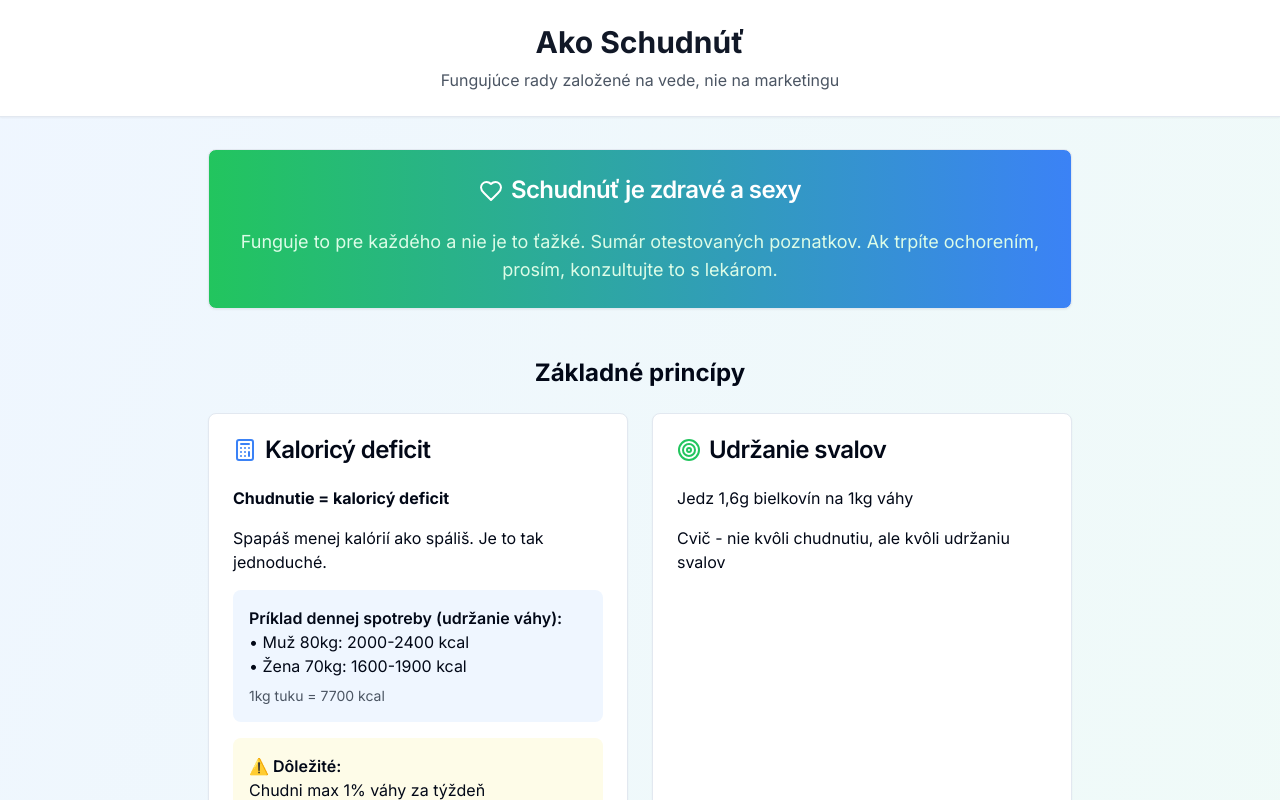
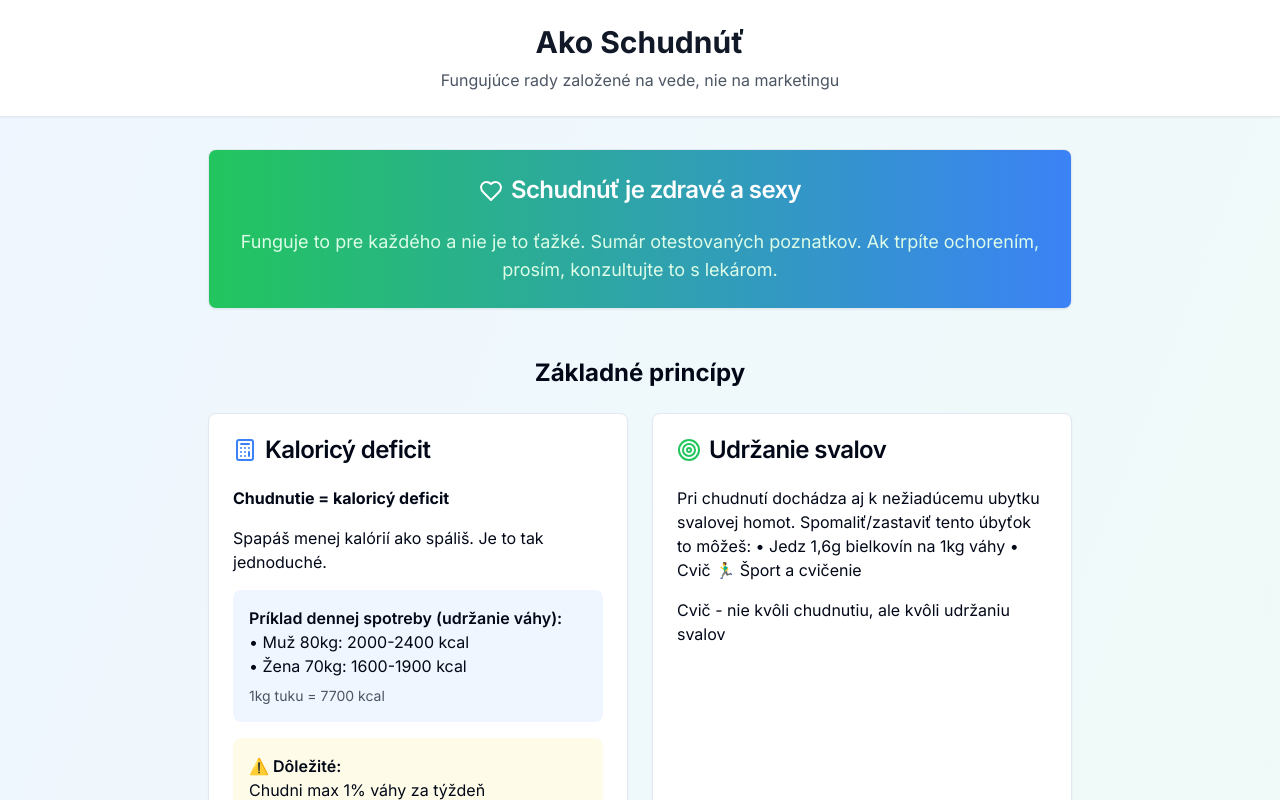
Before and after one commit to Luxqs/slimzyo, a React (Vite) app: page / in a window 1280 px wide. Shown: the top 800 px of the page. Built offline with nearby package versions, Linux system fonts and the light colour scheme.

Commit message:
Visual edit in Lovable
Edited UI in Lovable

```diff
--- a/src/pages/Index.tsx
+++ b/src/pages/Index.tsx
@@ -70,7 +70,12 @@ Ak trpíte ochorením, prosím, konzultujte to s lekárom.</CardDescription>
                 </CardTitle>
               </CardHeader>
               <CardContent>
-                <p className="mb-4">Jedz 1,6g bielkovín na 1kg váhy</p>
+                <p className="mb-4">Pri chudnutí dochádza aj k nežiadúcemu ubytku svalovej homot. Spomaliť/zastaviť tento úbyťok to môžeš:
+• Jedz 1,6g bielkovín na 1kg váhy
+• Cvič
+
+
+🏃‍♂️ Šport a cvičenie</p>
                 <p className="mb-4">Cvič - nie kvôli chudnutiu, ale kvôli udržaniu svalov</p>
               </CardContent>
             </Card>
```
